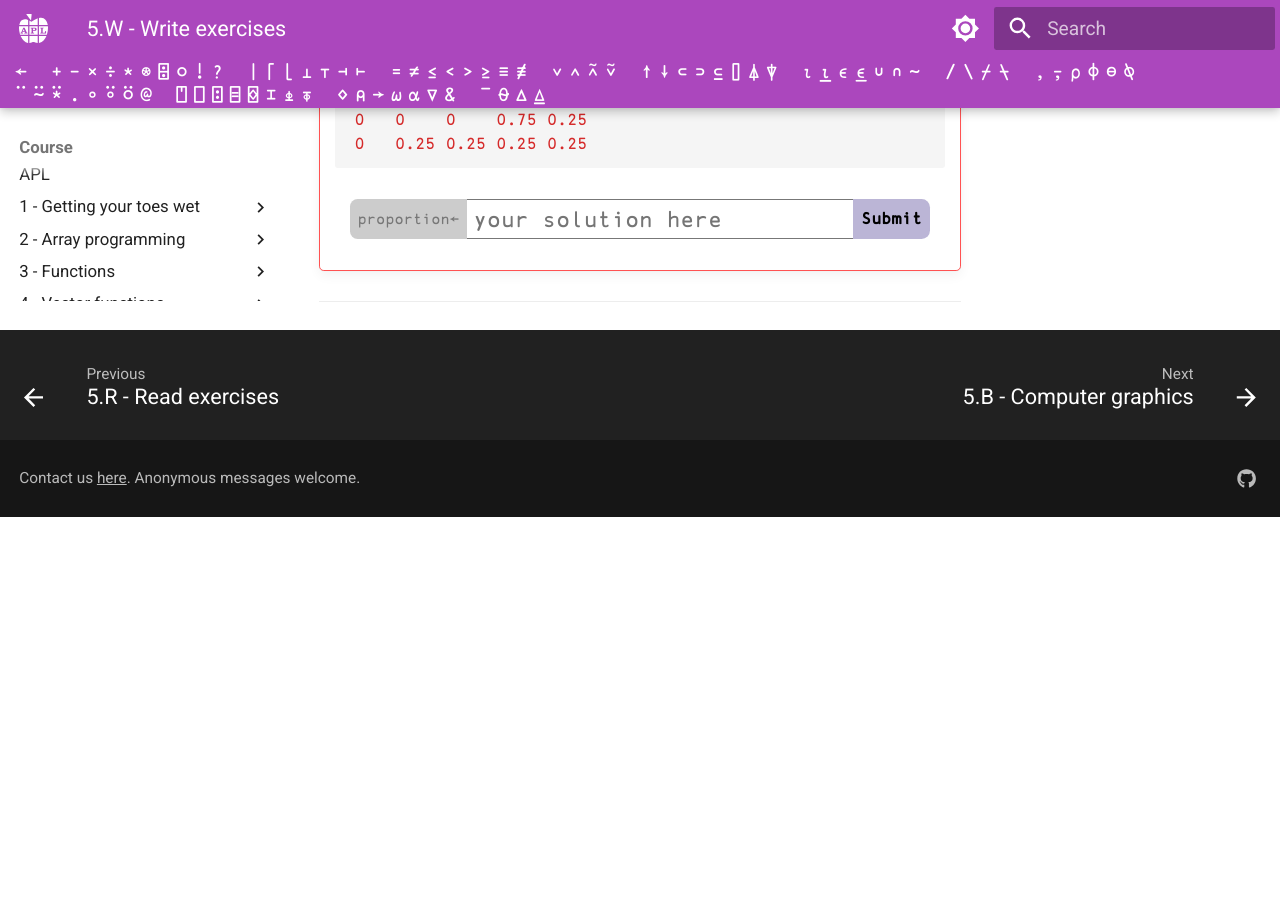
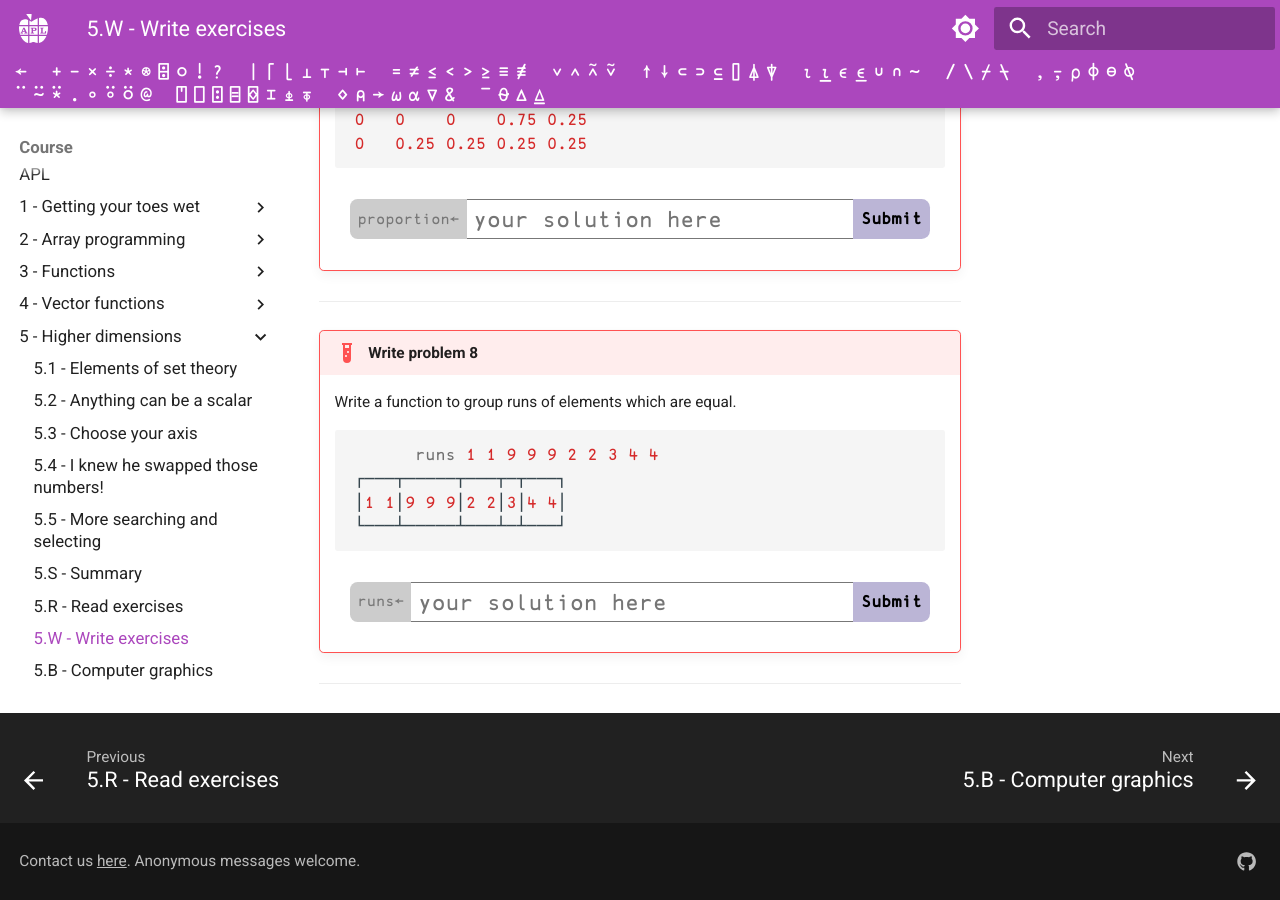
Before and after one commit to APLMOOC/APLMOOC, an MkDocs documentation site: the page built from docs/course/ch5/write.md, in a window 1280 px wide and 900 px high, scrolled down 4929 px. Built offline with MkDocs 1.6.1 and Material for MkDocs 9.7.7, drawn with Linux system fonts in a browser that asks for light colours; some web fonts are replaced; a script that is not in the unit is left out; before the commit the page ends 5446 px from its top, so only the background shows below that.

Commit message:
Add chapter 5 write problem 8

````diff
--- a/docs/course/ch5/write.md
+++ b/docs/course/ch5/write.md
@@ -233,3 +233,23 @@
     <p id="feedback_ch5_p6" style="color: red"></p>
 
 ---
+
+!!! write-problem "Write problem 8"
+
+    Write a function to group runs of elements which are equal.
+
+    ```apl
+          runs 1 1 9 9 9 2 2 3 4 4
+    ┌───┬─────┬───┬─┬───┐
+    │1 1│9 9 9│2 2│3│4 4│
+    └───┴─────┴───┴─┴───┘
+    ```
+
+    <div class="problem">
+        <span class="problemspan">runs←</span>
+        <input class="probleminput" type="text" id="input_ch5_p6" placeholder="your solution here">
+        <button class="problembutton" onclick="submit_problem('ch5_p6', 2)">Submit</button>
+    </div>
+    <p id="feedback_ch5_p6" style="color: red"></p>
+
+---
````
